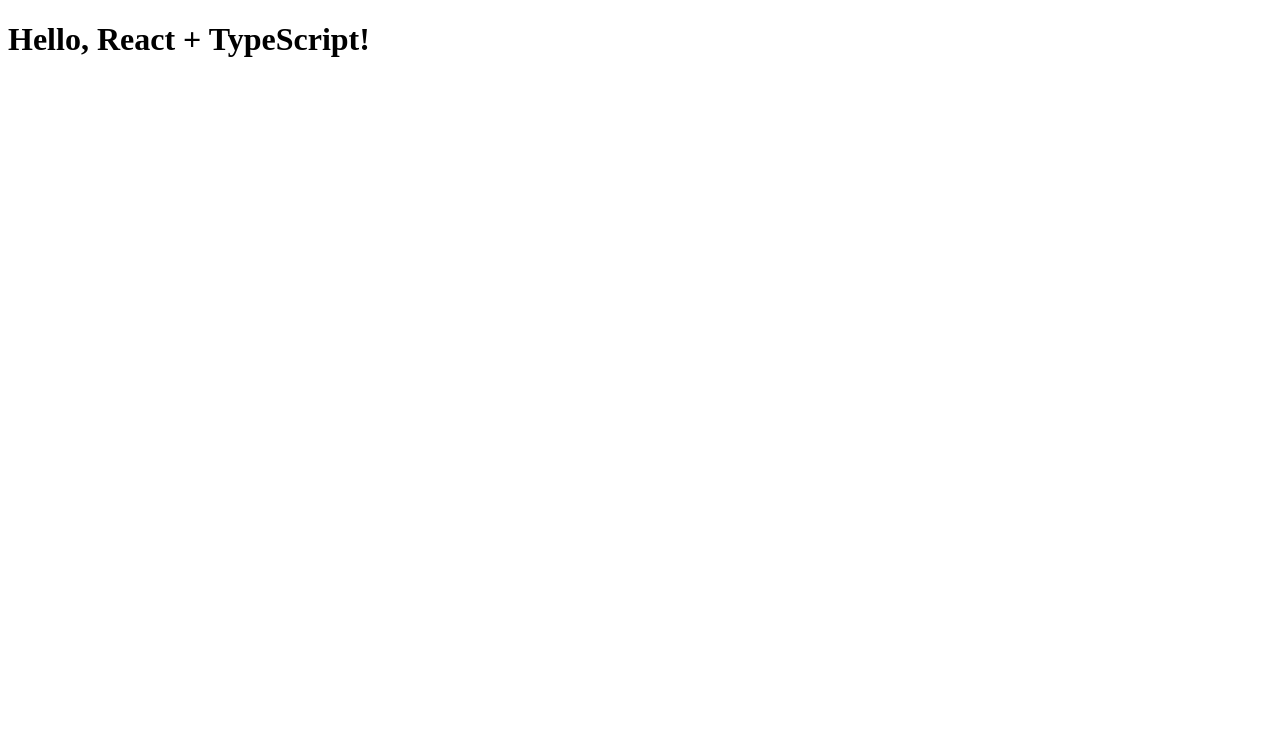
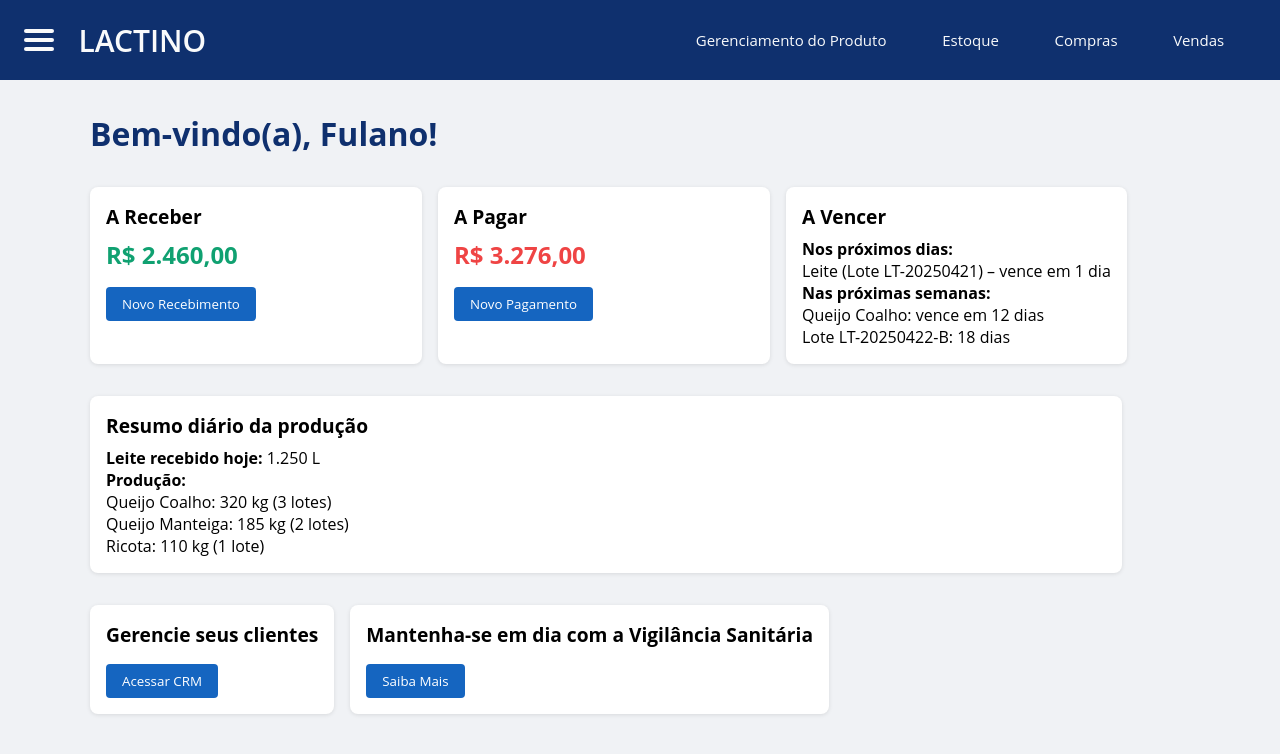
Before and after one commit to the-boys-technology/lactino-frontend, a React (Vite) app: page / in a window 1280 px wide. Shown: the top 754 px of the page. Built offline with nearby package versions, Linux system fonts and the light colour scheme.

Commit message:
feat: dashboard inicial com componentes

```diff
--- a/src/App.tsx
+++ b/src/App.tsx
@@ -1,7 +1,17 @@
 import React from 'react'
+import './css/mainpage.css'
+import Header from './components/Header'
+import Dashboard from './components/Dashboard'
 
 function App() {
-  return <h1>Hello, React + TypeScript!</h1>
+  return (
+    <>
+    <Header />
+      <main className="app__main">
+        <Dashboard/>
+      </main>
+    </>
+  )
 }
 
 export default App
--- /dev/null
+++ b/src/components/Card.tsx
@@ -0,0 +1,28 @@
+import React from 'react'
+import '../css/card.css'
+
+interface CardProps {
+  title: string
+  value?: string
+  size?: 'small' | 'medium' | 'large'
+  type?: 'inflow' | 'outflow'
+  children?: React.ReactNode
+}
+
+const Card = ({ title, value, size, type, children }: CardProps) => {
+    const valueClass = type
+    ? `card__value card__value--${type}`
+    : 'card__value'
+
+    const cardClass = `card card--${size}`
+
+    return (
+        <div className={cardClass}>
+        <h3 className="card__title">{title}</h3>
+        {value && <p className={valueClass}>{value}</p>}
+        <div className="card__content">{children}</div>
+        </div>
+    )
+}
+
+export default Card
--- /dev/null
+++ b/src/components/Dashboard.tsx
@@ -0,0 +1,48 @@
+import React from 'react'
+import Header from './Header'
+import Card from './Card'
+import '../css/dashboard.css'
+
+export default function Dashboard() {
+  return (
+    <div className="dashboard">
+        <h1 className='dashboard__welcome'>Bem-vindo(a), Fulano!</h1>
+      <div className="dashboard__grid">
+        <Card title="A Receber" value="R$ 2.460,00" type='inflow' size='medium'>
+          <button className="dashboard__button">Novo Recebimento</button>
+        </Card>
+
+        <Card title="A Pagar" value="R$ 3.276,00" type='outflow' size='medium'>
+          <button className="dashboard__button">Novo Pagamento</button>
+        </Card>
+
+        <Card title="A Vencer">
+          <p><strong>Nos próximos dias:</strong><br />
+            Leite (Lote LT-20250421) – vence em 1 dia
+          </p>
+          <p><strong>Nas próximas semanas:</strong><br />
+            Queijo Coalho: vence em 12 dias<br />
+            Lote LT-20250422-B: 18 dias
+          </p>
+        </Card>
+
+        <Card title="Resumo diário da produção" size='large'>
+          <p><strong>Leite recebido hoje:</strong> 1.250 L</p>
+          <p><strong>Produção:</strong><br />
+            Queijo Coalho: 320 kg (3 lotes)<br />
+            Queijo Manteiga: 185 kg (2 lotes)<br />
+            Ricota: 110 kg (1 lote)
+          </p>
+        </Card>
+
+        <Card title="Gerencie seus clientes">
+          <button className="dashboard__button">Acessar CRM</button>
+        </Card>
+
+        <Card title="Mantenha-se em dia com a Vigilância Sanitária">
+          <button className="dashboard__button">Saiba Mais</button>
+        </Card>
+      </div>
+    </div>
+  )
+}
--- /dev/null
+++ b/src/css/card.css
@@ -0,0 +1,49 @@
+* {
+    margin: 0;
+    padding: 0;
+    font-family: "Open Sans", sans-serif;
+}
+
+.card {
+    background: white;
+    padding: 1rem;
+    border-radius: 8px;
+    margin-bottom: 1rem;
+    box-shadow: 0 1px 4px rgba(0, 0, 0, 0.1);
+  }
+
+  .card--small {
+    flex: 1 1 200px;
+    max-width: 200px;
+  }
+
+  .card--medium {
+    flex: 1 1 300px;
+    max-width: 300px;
+  }
+
+  .card--large {
+    flex: 1 1 1000px;
+    max-width: 1000px;
+  }
+
+  .card__title {
+    margin: 0 0 0.5rem;
+    font-size: 1.2rem;
+  }
+
+  .card__value--inflow {
+    font-size: 1.5rem;
+    font-weight: bold;
+    color: #10A171;
+  }
+
+  .card__value--outflow {
+    font-size: 1.5rem;
+    font-weight: bold;
+    color: #EF4444;
+  }
+
+  .card__content {
+    margin-top: 0.5rem;
+  }
--- /dev/null
+++ b/src/css/dashboard.css
@@ -0,0 +1,30 @@
+.dashboard {
+    max-width: 1100px;
+    margin: 0 auto;
+    padding: 1rem;
+  }
+
+  .dashboard__welcome {
+    margin-bottom: 2rem;
+    color: #0F306E;
+  }
+
+  .dashboard__grid {
+    display: flex;
+    flex-wrap: wrap;
+    gap: 1rem;
+  }
+
+  .dashboard__button {
+    margin-top: 0.5rem;
+    padding: 0.5rem 1rem;
+    background-color: #1565c0;
+    color: white;
+    border: none;
+    border-radius: 4px;
+    cursor: pointer;
+  }
+
+  .dashboard__button:hover {
+    background-color: #0d47a1;
+  }
--- /dev/null
+++ b/src/css/mainpage.css
@@ -0,0 +1,5 @@
+.app__main {
+    background-color: #f0f2f5;
+    min-height: 100vh;
+    padding: 1rem;
+  }
```
